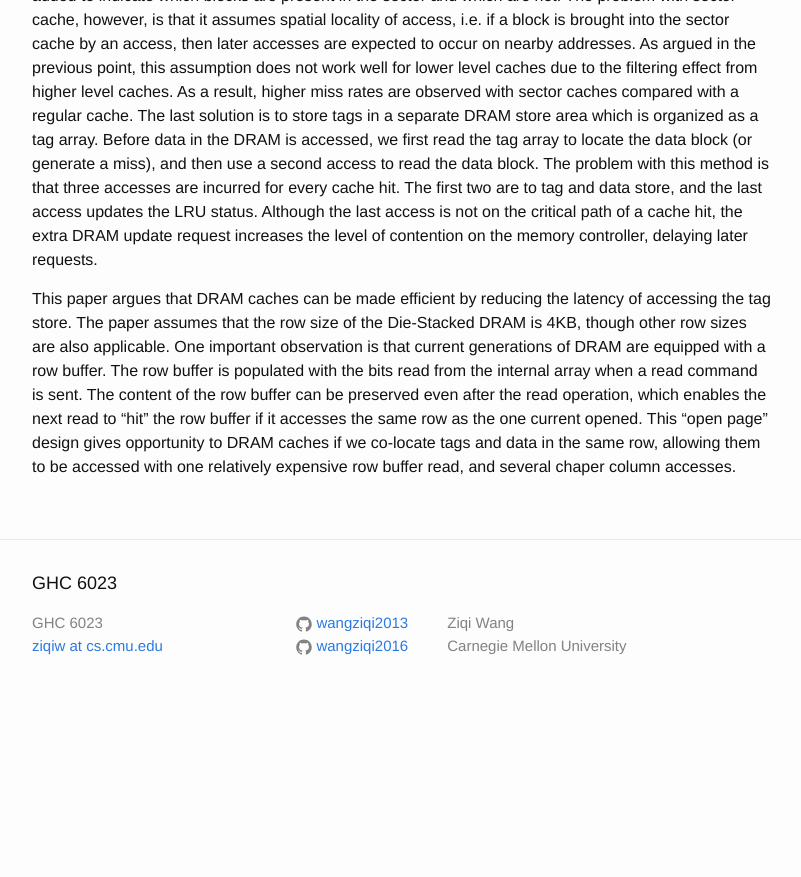
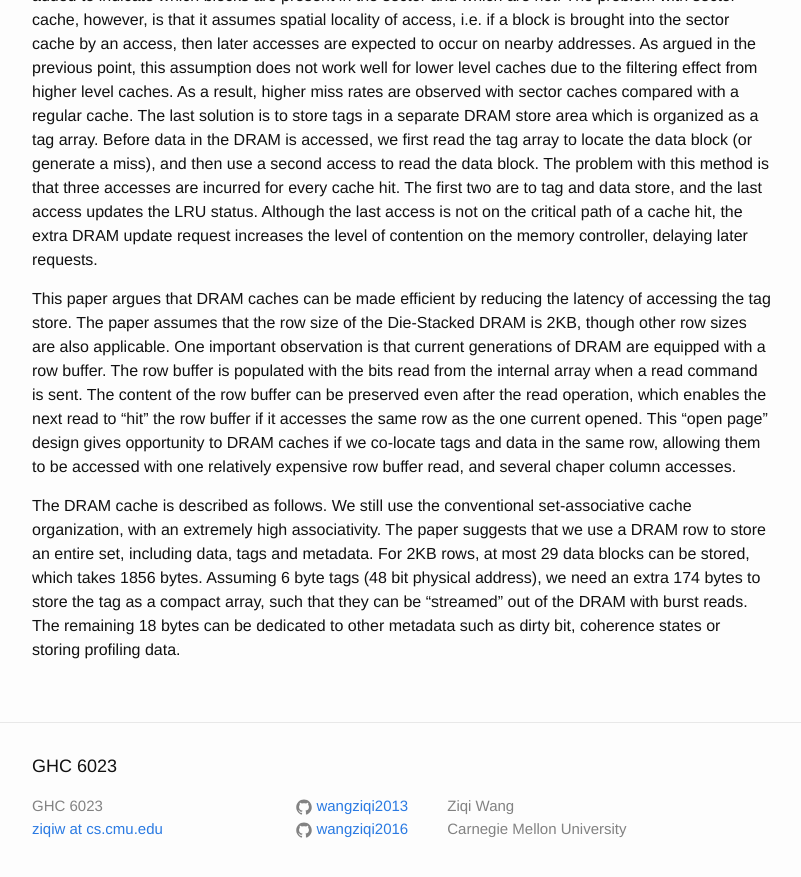
Before and after one commit to wangziqi2013/wangziqi2013.github.io, a Jekyll site: the page built from _posts/2019-08-31-lh-cache.markdown, in a window 1280 px wide and 900 px high, scrolled down 1069 px. Shown: the top 877 px of the window, without its empty margins (238-1039 px from the left). Built offline with Jekyll 4.4.1, drawn with Linux system fonts in a browser that asks for light colours; before the commit the page ends 1786 px from its top, so only the background shows below that.

Commit message:
Adding cache organization

```diff
--- a/_posts/2019-08-31-lh-cache.markdown
+++ b/_posts/2019-08-31-lh-cache.markdown
@@ -44,9 +44,16 @@ of a cache hit, the extra DRAM update request increases the level of contention
 requests.
 
 This paper argues that DRAM caches can be made efficient by reducing the latency of accessing the tag store. The paper
-assumes that the row size of the Die-Stacked DRAM is 4KB, though other row sizes are also applicable. One important observation
+assumes that the row size of the Die-Stacked DRAM is 2KB, though other row sizes are also applicable. One important observation
 is that current generations of DRAM are equipped with a row buffer. The row buffer is populated with the bits read
 from the internal array when a read command is sent. The content of the row buffer can be preserved even after the read
 operation, which enables the next read to "hit" the row buffer if it accesses the same row as the one current opened.
 This "open page" design gives opportunity to DRAM caches if we co-locate tags and data in the same row, allowing them
 to be accessed with one relatively expensive row buffer read, and several chaper column accesses.
+
+The DRAM cache is described as follows. We still use the conventional set-associative cache organization, with an extremely
+high associativity. The paper suggests that we use a DRAM row to store an entire set, including data, tags and metadata. For
+2KB rows, at most 29 data blocks can be stored, which takes 1856 bytes. Assuming 6 byte tags (48 bit physical address),
+we need an extra 174 bytes to store the tag as a compact array, such that they can be "streamed" out of the DRAM with burst
+reads. The remaining 18 bytes can be dedicated to other metadata such as dirty bit, coherence states or storing profiling
+data.
```
